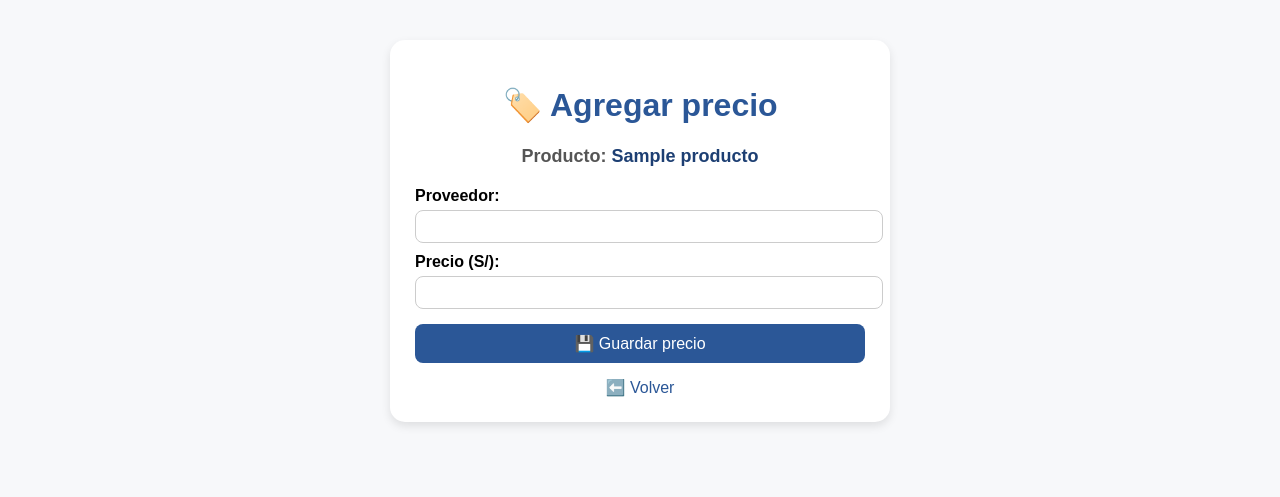
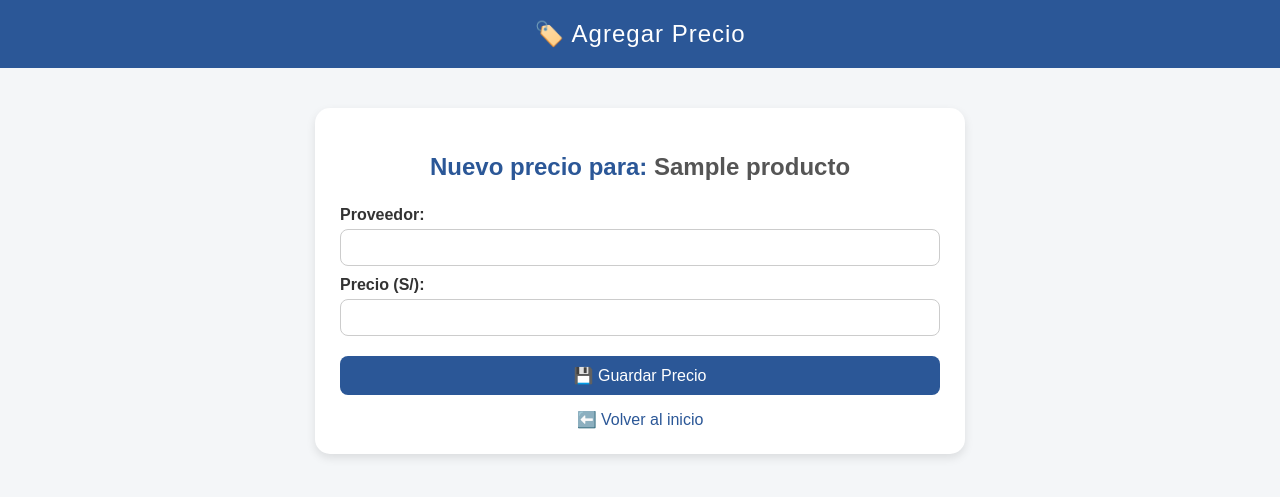
Before and after one commit to Andersonriera/gestor-precios-flask, a Flask app: template templates/agregar_precio.html in a window 1280 px wide. Shown: the top 497 px of the page. Run offline with Flask 3, Linux system fonts and the light colour scheme; the template is opened without the code that fills it: most values are stand-ins (such as "Sample title", 1, 10 or a date in 2020).

Commit message:
Diseño actualizado para agregar precio

```diff
--- a/templates/agregar_precio.html
+++ b/templates/agregar_precio.html
@@ -2,82 +2,95 @@
 <html lang="es">
 <head>
     <meta charset="UTF-8">
-    <title>Agregar precio de proveedor</title>
+    <title>Agregar Precio - Gestor de Precios</title>
     <style>
         body {
             font-family: Arial, sans-serif;
-            background-color: #f7f8fa;
-            margin: 40px;
+            background-color: #f4f6f8;
+            margin: 0;
+            padding: 0;
+        }
+        header {
+            background-color: #2b5797;
+            color: white;
+            text-align: center;
+            padding: 20px;
+            font-size: 24px;
+            letter-spacing: 1px;
         }
         .container {
-            background-color: #fff;
+            max-width: 600px;
+            margin: 40px auto;
+            background: white;
             border-radius: 15px;
+            padding: 25px;
             box-shadow: 0 4px 10px rgba(0,0,0,0.1);
-            padding: 25px;
-            max-width: 450px;
-            margin: auto;
         }
-        h1 {
+        h2 {
             color: #2b5797;
+            margin-bottom: 15px;
             text-align: center;
         }
-        h2 {
-            text-align: center;
-            font-size: 18px;
-            color: #555;
-            margin-bottom: 20px;
+        form {
+            display: flex;
+            flex-direction: column;
         }
         label {
+            margin-top: 10px;
             font-weight: bold;
-            display: block;
-            margin-top: 10px;
+            color: #333;
         }
-        input {
-            width: 100%;
-            padding: 8px;
-            margin-top: 5px;
+        input[type="text"],
+        input[type="number"] {
+            padding: 10px;
             border-radius: 8px;
             border: 1px solid #ccc;
+            margin-top: 5px;
         }
         button {
-            margin-top: 15px;
-            width: 100%;
+            margin-top: 20px;
             padding: 10px;
+            border: none;
+            border-radius: 8px;
             background-color: #2b5797;
             color: white;
-            border: none;
-            border-radius: 8px;
+            font-size: 16px;
             cursor: pointer;
-            font-size: 16px;
         }
         button:hover {
             background-color: #1d3f73;
         }
-        a {
+        .back-link {
             display: block;
             text-align: center;
             margin-top: 15px;
             text-decoration: none;
             color: #2b5797;
         }
+        .back-link:hover {
+            text-decoration: underline;
+        }
     </style>
 </head>
 <body>
+
+    <header>🏷️ Agregar Precio</header>
+
     <div class="container">
-        <h1>🏷️ Agregar precio</h1>
-        <h2>Producto: <span style="color:#1d3f73">{{ producto.nombre }}</span></h2>
+        <h2>Nuevo precio para: <span style="color:#555;">{{ producto['nombre'] }}</span></h2>
 
         <form method="post">
-            <label>Proveedor:</label>
-            <input type="text" name="proveedor" required>
+            <label for="proveedor">Proveedor:</label>
+            <input type="text" id="proveedor" name="proveedor" required>
 
-            <label>Precio (S/):</label>
-            <input type="number" step="0.01" name="precio" required>
+            <label for="precio">Precio (S/):</label>
+            <input type="number" id="precio" name="precio" step="0.01" required>
 
-            <button type="submit">💾 Guardar precio</button>
+            <button type="submit">💾 Guardar Precio</button>
         </form>
 
-        <a href="/">⬅️ Volver</a>
+        <a href="/" class="back-link">⬅️ Volver al inicio</a>
     </div>
+
 </body>
 </html>
```
